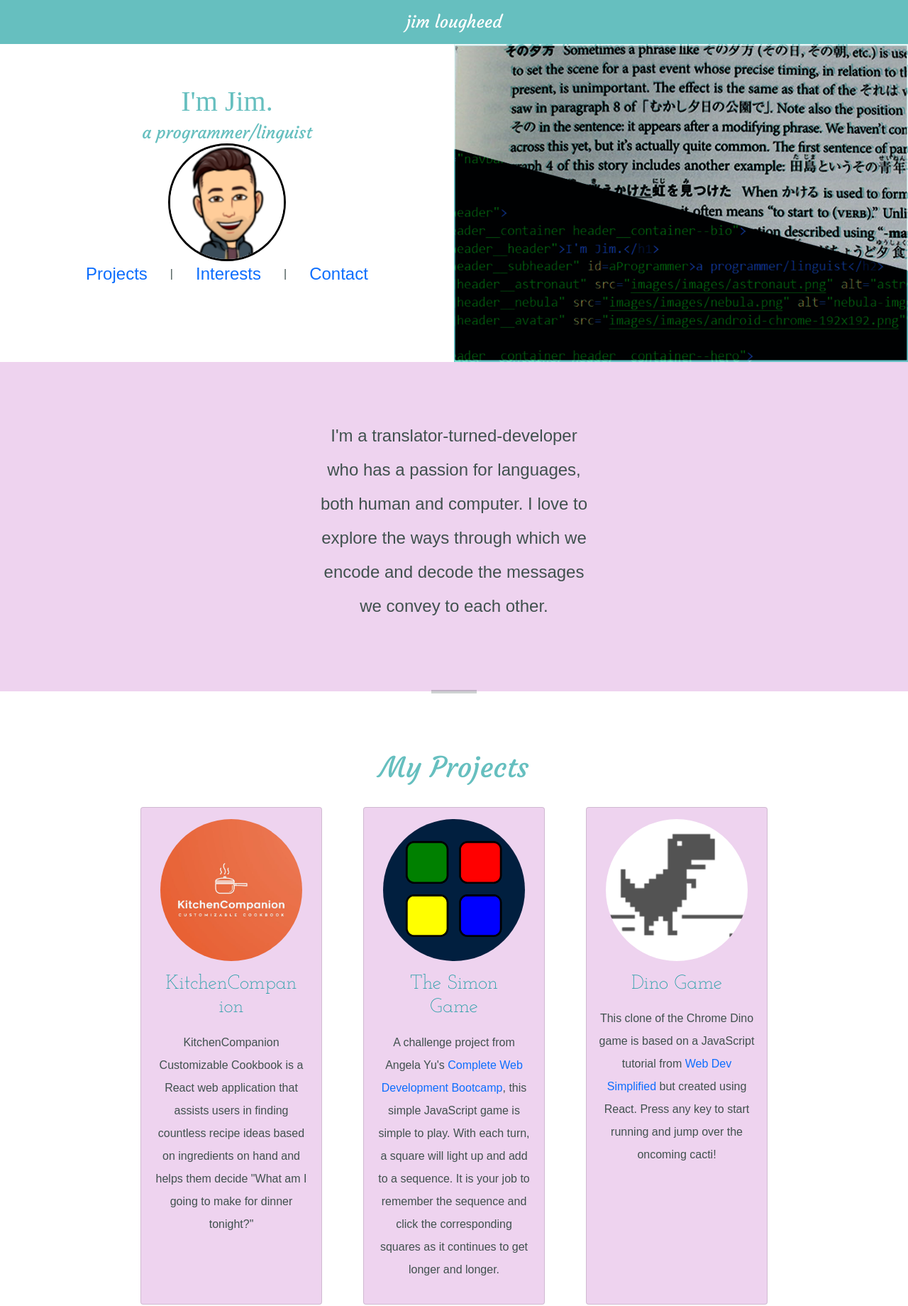
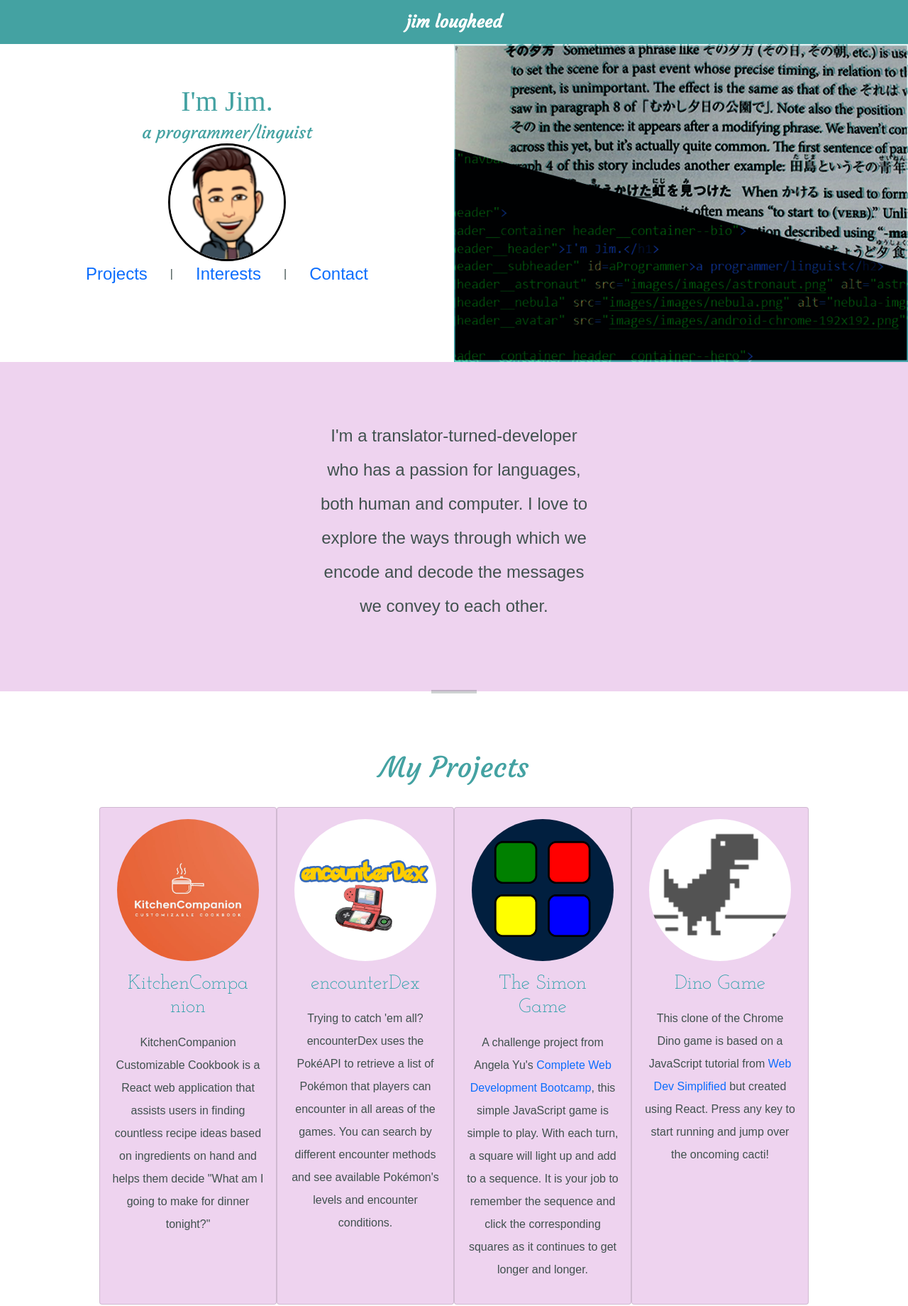
Before and after one commit to jim-lougheed/portfolio, a website with bundled scripts: page index.html in a window 1280 px wide. Shown: the top 1840 px of the page at 71% size. Built offline with nearby package versions, Linux system fonts and the light colour scheme; a web font is replaced by a local one.

Commit message:
Add encounterDex to projects

```diff
--- a/index.html
+++ b/index.html
@@ -90,6 +90,15 @@
     </div>
     <div class="card project__card">
       <div class="card-body">
+        <img class="project__image" src="images/images/encounterDex.png" alt="encounter dex">
+        <a href="https://encounterdex.herokuapp.com/">
+          <h3 class="project__header">encounterDex</h3>
+        </a>
+        <p class="project__description">Trying to catch 'em all? encounterDex uses the PokéAPI to retrieve a list of Pokémon that players can encounter in all areas of the games. You can search by different encounter methods and see available Pokémon's levels and encounter conditions.</p>
+      </div>
+    </div>
+    <div class="card project__card">
+      <div class="card-body">
         <img class="project__image" src="images/images/simon-game.png" alt="simon game">
         <a href="https://jim-lougheed.github.io/SimonGame/">
           <h3 class="project__header">The Simon Game</h3>
--- a/styles/styles.scss
+++ b/styles/styles.scss
@@ -8,7 +8,7 @@ body {
 }
 
 h1 {
-  color: #66bfbf;
+  color: #44a2a2;
   font-family: "Georama", serif;
   line-height: 1.5;
   margin-top: 50px;
@@ -21,7 +21,7 @@ h1 {
 }
 
 h2 {
-  color: #66bfbf;
+  color: #44a2a2;
   font-family: "Courgette";
   @include sizings.mobile {
     font-size: 2rem;
@@ -50,7 +50,8 @@ a {
 }
 
 a:hover {
-  color: #eaf6f6;
+  color: #44a2a2;
+  font-weight: bold;
 }
 
 p {
@@ -62,13 +63,14 @@ p {
 }
 
 .navbar {
-  background-color: #66bfbf;
+  background-color: #44a2a2;
   display: flex;
   justify-content: space-between;
   font-family: "Courgette";
   &-brand {
     align-self: center;
     font-size: 1.5rem;
+    font-weight: bold;
     margin: 0 auto;
   }
   &-nav {
@@ -119,7 +121,7 @@ p {
       @supports (mix-blend-mode: multiply) {
         position: relative;
         overflow: hidden;
-        background-color: #66bfbf;
+        background-color: #44a2a2;
         background-blend-mode: screen;
 
         &:before,
@@ -164,7 +166,7 @@ p {
     }
   }
   &__subheader {
-    color: #66bfbf;
+    color: #44a2a2;
     font-family: "Courgette";
     @include sizings.mobile {
       font-size: 1rem;
@@ -272,7 +274,6 @@ p {
   &__image {
     border-radius: 50%;
     height: 200px;
-    object-fit: cover;
     width: 200px;
   }
   &__link {
@@ -388,7 +389,7 @@ p {
     -moz-border-radius: 20px;
     border-radius: 20px;
     color: #eaf6f6;
-    font-family: "Josefin Slab";
+    font-family: "Georama";
     font-size: 23px;
     font-weight: bold;
     margin: 50px auto;
@@ -421,7 +422,7 @@ p {
 }
 
 .footer {
-  background-color: #66bfbf;
+  background-color: #44a2a2;
   padding: 20px 0 10px;
   width: auto;
   &__link-container {
```
Also changed, not shown: images/images/encounterDex.png (added), styles/styles.css, 1 other file.
